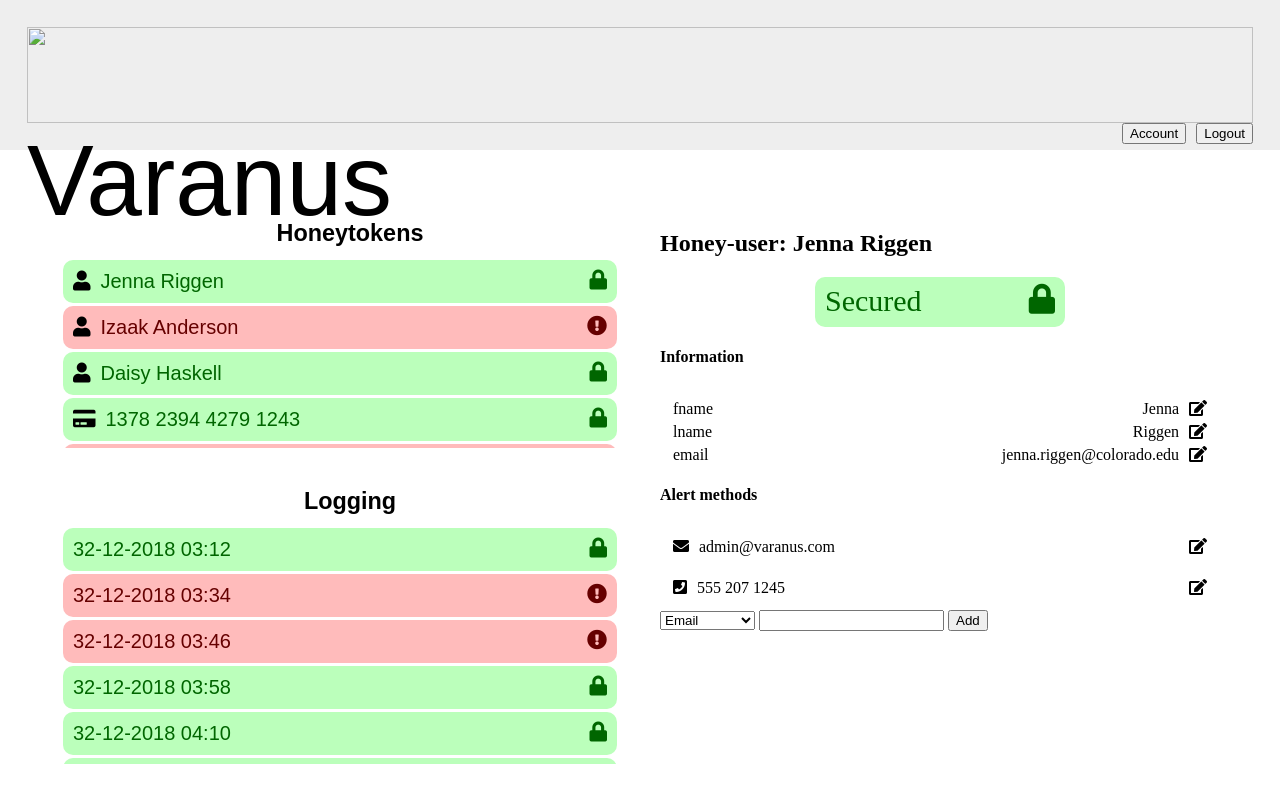
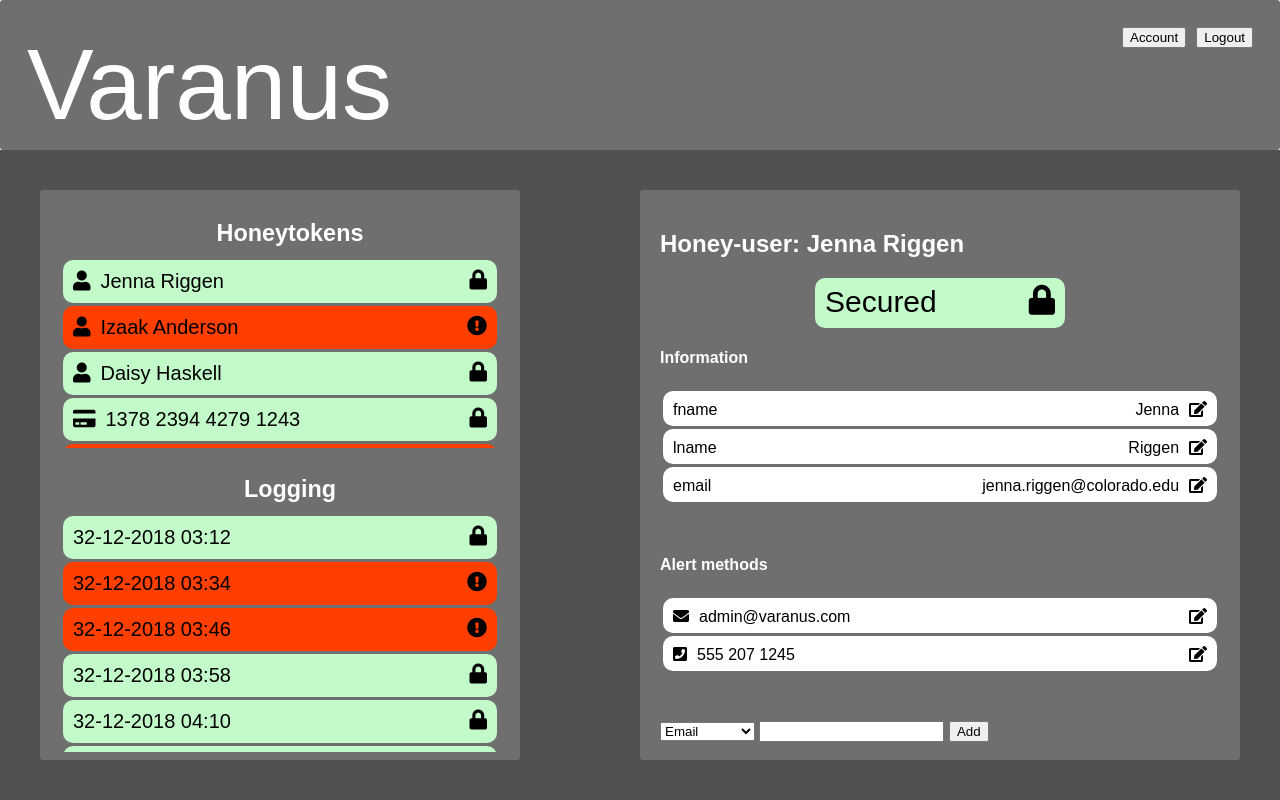
Before and after one commit to lalaithion/varanus, a plain HTML site: page www/templates/index.html in a window 1280 px wide. Drawn offline with Linux system fonts and the light colour scheme.

Commit message:
Changed color scheme and implemented alert adding.

```diff
--- a/www/static/main.css
+++ b/www/static/main.css
@@ -15,6 +15,7 @@
   margin: 0;
   height: 100%;
   color: #000;
+  font-family: sans-serif;
 }
 h3 {
   width: 100%;
@@ -25,7 +26,6 @@
 #header {
   height: 150px;
   width: 100%;
-  background: #EEE;
   /*color: white;*/
   padding: 27px;
   font-size: 100px;
@@ -50,11 +50,11 @@
   height: 100%;
   /*background: #373;*/
   float: left;
+  width: 40%;
   padding: 20px;
 }
 #tokens {
   font-size: 20px;
-  font-family: sans-serif;
   height: 40%;
   margin-bottom: 10%;
 }
@@ -77,7 +77,6 @@
 }
 #logging {
   font-size: 20px;
-  font-family: sans-serif;
   height: 50%;
 }
 #tokens-display {
@@ -85,6 +84,12 @@
 }
 #logging-display {
   height: 90%;
+}
+#management-kv-display {
+  height: calc(100% - 40px);
+}
+#alerts-display {
+  height: calc(100% - 60px);
 }
 #management-status {
   height: 50px;
@@ -96,6 +101,9 @@
   font-size: 30px;
 }
 #management-info {
+  height: 70%;
+}
+#management-kv {
   height: 50%;
 }
 #management-alerts {
@@ -116,10 +124,24 @@
   margin-right: 10px;
 }
 .fa-lock, .secure {
-  background: #BFB;
-  color: #060;
+  background: #C2FBC9;
+  color: #000;
 }
 .fa-exclamation-circle, .insecure {
-  background: #FBB;
-  color: #600;
+  background: #FF3F00;
+  color: #000;
 }
+.menu {
+  background: #6f6f6f;
+  color: white;
+  border-radius: 3px;
+}
+.background {
+  background: #515151;
+}
+.alert, .kv {
+  background: white;
+  border-radius: 10px;
+  color: #000;
+  height: 35px;
+}
--- a/www/static/main.js
+++ b/www/static/main.js
@@ -383,9 +383,22 @@
   }
 }
 
-function add_alert() {
-  console.log(arguments);
-  console.log(this);
+function add_alert(form) {
+  var type = form.childNodes[1].value;
+  var location = form.childNodes[3].value;
+  form.childNodes[3].value = '';
+  var icons = {
+    email: 'fa-envelope',
+    number_call: 'fa-phone-square',
+    number_text: 'fa-mobile-alt',
+  }
+  var display_text = document.createTextNode(location);
+  var new_alert = alerts_template.cloneNode(true);
+  new_alert.removeAttribute('id');
+  new_alert.getElementsByClassName('type')[0].classList.add(icons[type]);
+  new_alert.insertBefore(display_text, new_alert.childNodes[2]);
+  new_alert.style.display = '';
+  alerts_display.appendChild(new_alert);
 }
 
 manage(tokens[0])
--- a/www/templates/index.html
+++ b/www/templates/index.html
@@ -8,14 +8,14 @@
   <link rel='icon' type='image/png' href='../static/monitor2.png'></link>
 </head>
 <body>
-  <section id='header'>
-    <img id='icon' src='../static/monitor2.png'></img>
+  <section id='header' class='menu'>
+    <!-- <img id='icon' src='../static/monitor2.png'></img> -->
     Varanus
     <button class='right'>Logout</button>
     <button class='right'>Account</button>
   </section>
-  <section id='main'>
-    <section id='status'>
+  <section id='main' class='background'>
+    <section id='status' class='menu'>
       <div id='tokens'>
         <h3>Honeytokens</h3>
         <div class='scroll' id='tokens-display'>
@@ -33,18 +33,20 @@
         </div>
       </div>
     </section>
-    <section id='management'>
+    <section id='management' class='menu'>
       <h2 id='management-selected'></h2>
       <div id='management-status'>
         <div class='left'></div><i class='type fas'></i>
       </div>
       <div id='management-info'>
+        <div id='management-kv'>
           <h4>Information</h4>
           <div id='management-kv-display' class='scroll'>
             <div id='management-kv-template' class='kv' style='display: none'>
               <div class='left management-key'></div>
               <i class='right fas fa-edit'></i>
               <div class='right management-value'></div>
+            </div>
           </div>
         </div>
         <div id='management-alerts'>
@@ -56,14 +58,14 @@
             </div>
           </div>
           <div id='alerts-add'>
-            <form action='#'>
+            <form action='#' onsubmit='add_alert(this)'>
               <select>
                 <option value="email">Email</option>
-                <option value="email">Phone (call)</option>
-                <option value="email">Phone (text)</option>
+                <option value="number_call">Phone (call)</option>
+                <option value="number_text">Phone (text)</option>
               </select>
               <input type='text' label='email'></input>
-              <input type='submit' value='Add' onclick='add_alert()'></input>
+              <input type='submit' value='Add'></input>
           </div>
         </div>
       </div>
```
Lines whose indentation alone changed are shown as unchanged.
